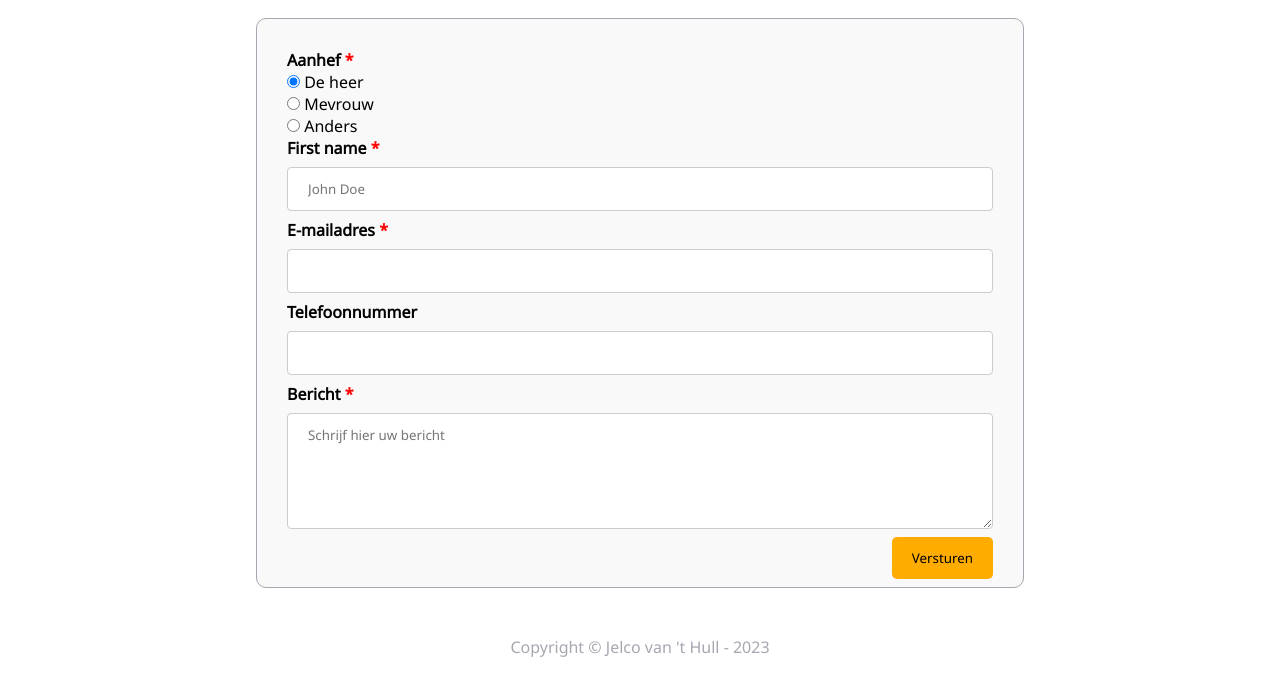
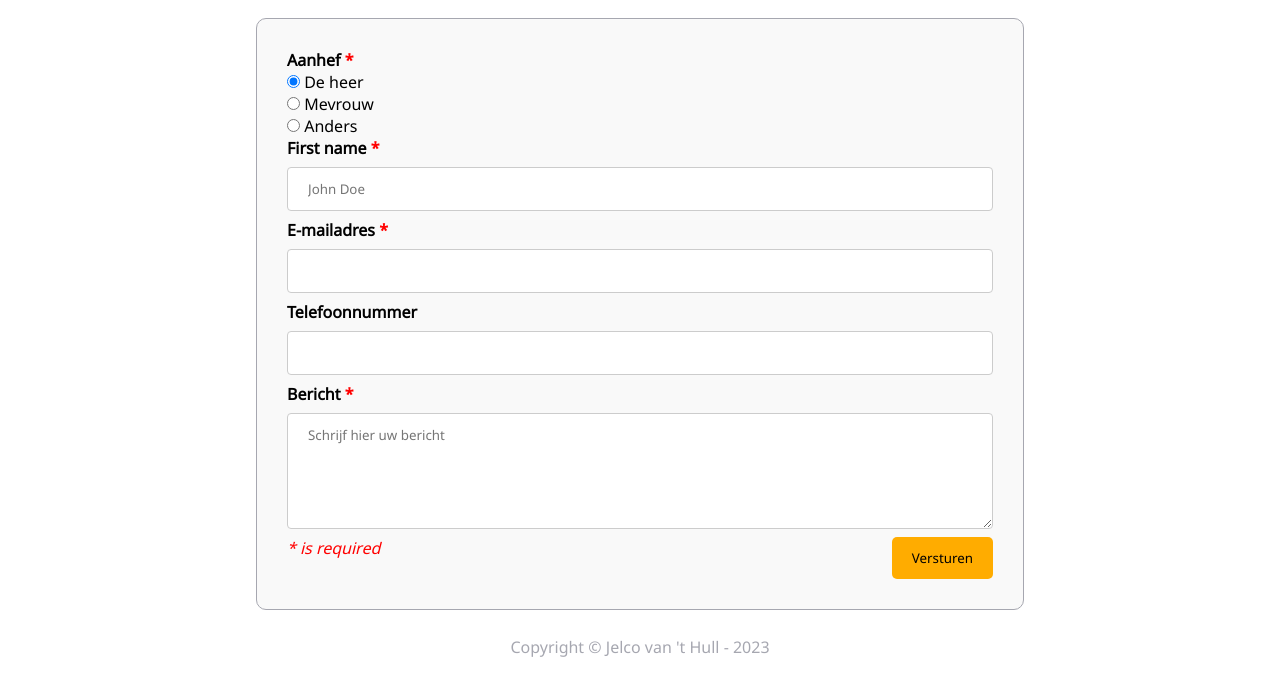
Before and after one commit to Jelcoo/Jelcoo.github.io, a plain HTML site: page Stad_van_de_Zon/contact.html in a window 1280 px wide. Shown: the part 126-800 px from the top of the page. Drawn offline with Linux system fonts and the light colour scheme.

Commit message:
Use em tag

```diff
--- a/Stad_van_de_Zon/contact.html
+++ b/Stad_van_de_Zon/contact.html
@@ -76,6 +76,10 @@
                 <textarea id="bericht" name="bericht" placeholder="Schrijf hier uw bericht" rows="5"></textarea>
 
                 <input type="submit" value="Versturen" />
+
+                <span class="required">
+                    <em>* is required</em>
+                </span>
             </form>
         </main>
         <footer id="bottomfooter">
```
